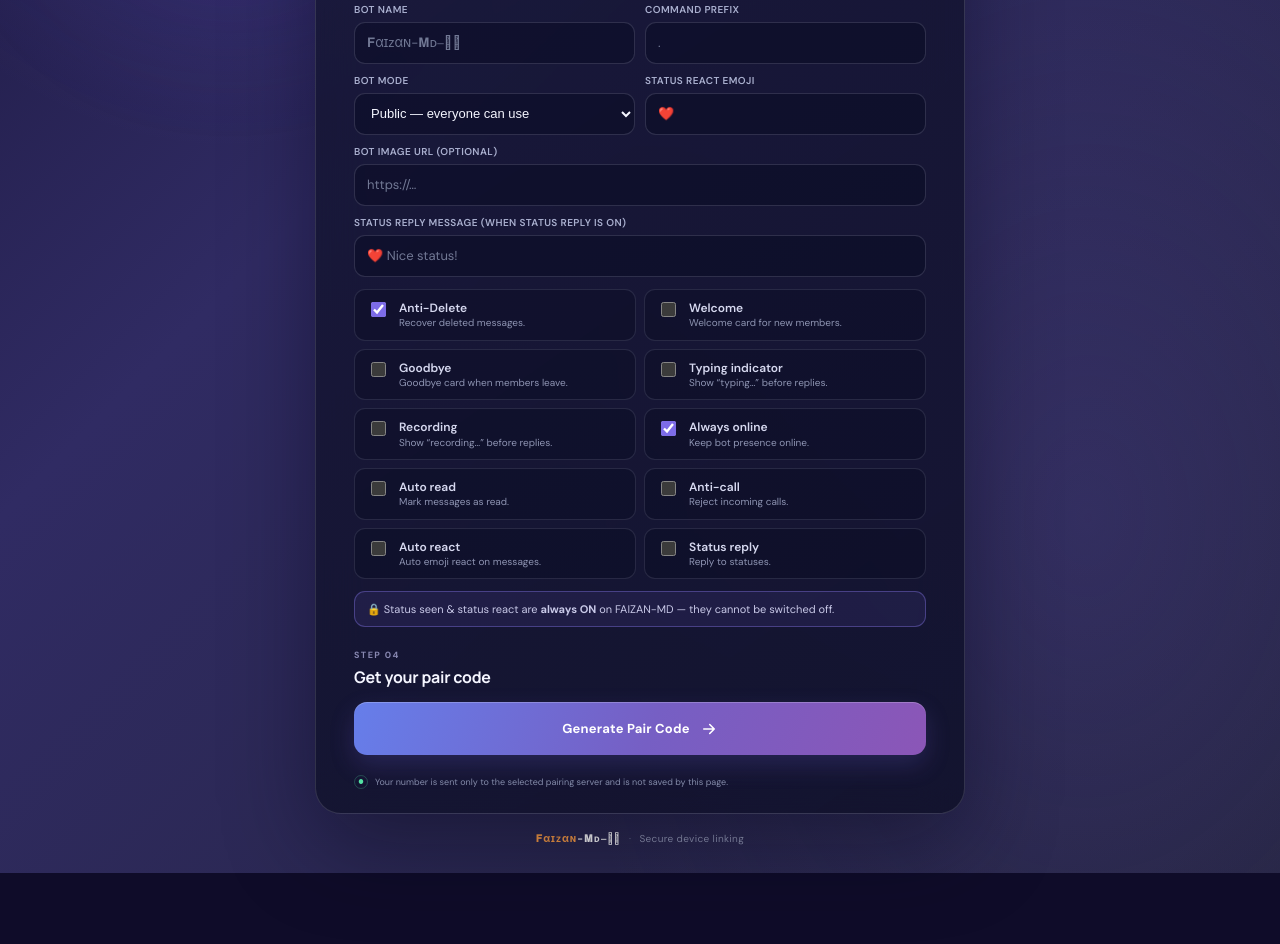
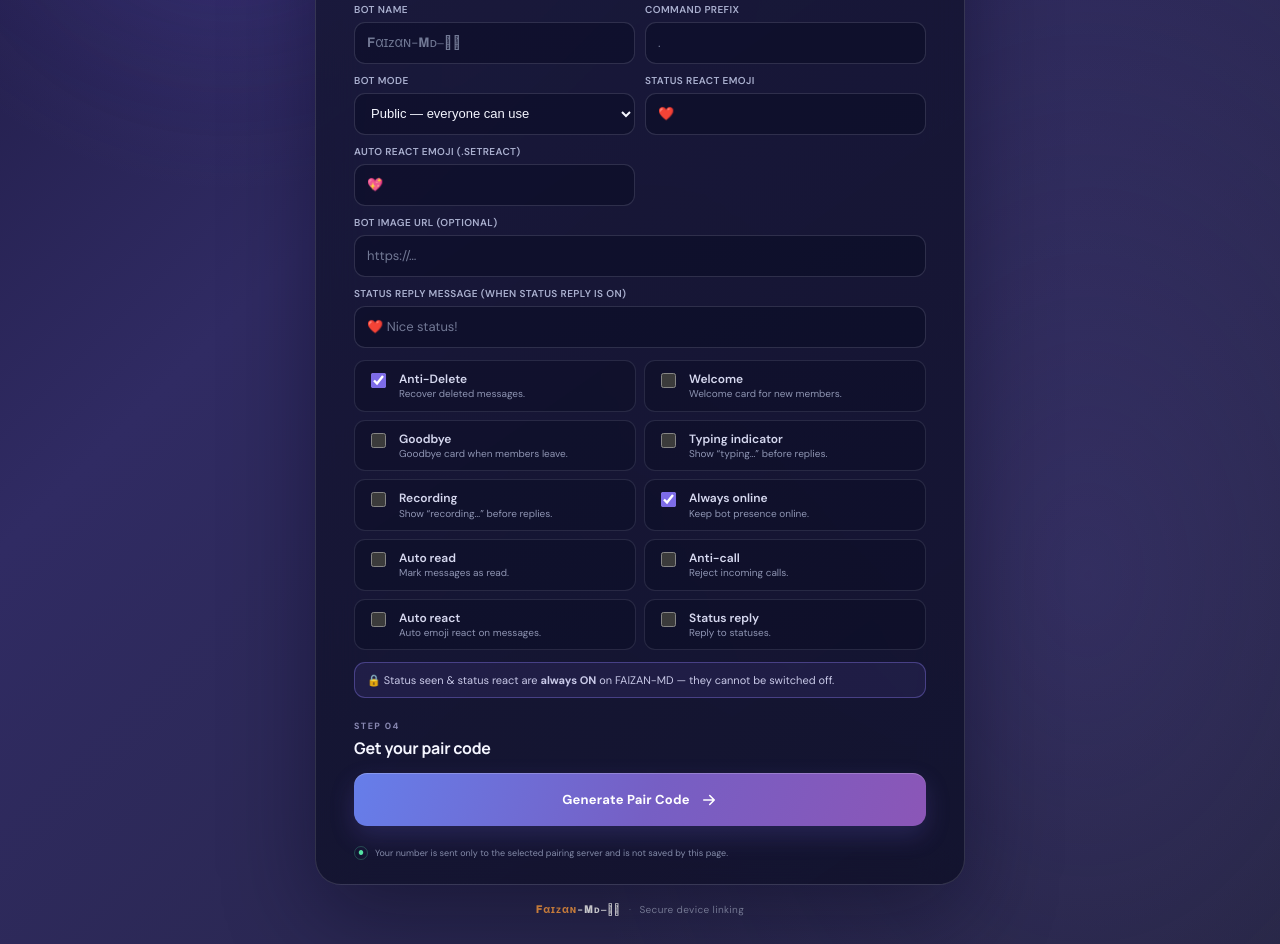
Before and after one commit to Faizan-MD-BOTZ/kashmiri-jutt, a plain HTML site: page index.html in a window 1280 px wide. Shown: the part 994-1938 px from the top of the page. Before the commit the page ends 1867 px from the top, so only its background shows below. Drawn offline with Linux system fonts and the light colour scheme; no server answers.

Commit message:
Add Auto react emoji (.setreact) field to Step 03 Bot Settings

```diff
--- a/app.js
+++ b/app.js
@@ -229,6 +229,7 @@ function collectSettings() {
   if (value('#setBotName')) settings.botName = value('#setBotName');
   if (value('#setPrefix')) settings.prefix = value('#setPrefix');
   if (value('#setStatusEmoji')) settings.statusEmoji = value('#setStatusEmoji');
+  if (value('#setReactEmoji')) settings.reactEmoji = value('#setReactEmoji');
   if (value('#setImageUrl')) settings.imageUrl = value('#setImageUrl');
   if (value('#setStatusMsg')) settings.statusMsg = value('#setStatusMsg');
   return settings;
--- a/index.html
+++ b/index.html
@@ -99,6 +99,10 @@
                 <span>Status react emoji</span>
                 <input id="setStatusEmoji" type="text" maxlength="8" placeholder="❤️" autocomplete="off" />
               </label>
+              <label class="field">
+                <span>Auto react emoji (.setreact)</span>
+                <input id="setReactEmoji" type="text" maxlength="8" placeholder="💖" autocomplete="off" />
+              </label>
               <label class="field field-wide">
                 <span>Bot image URL (optional)</span>
                 <input id="setImageUrl" type="url" maxlength="300" placeholder="https://…" autocomplete="off" />
```
